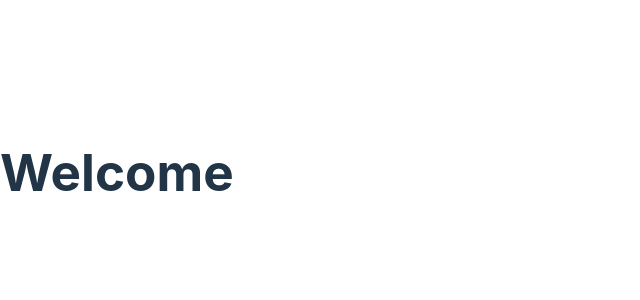
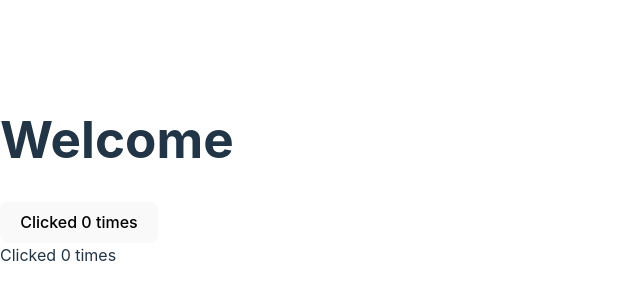
Before and after one commit to binmile/nitin-project-1, a React (Vite) app: page / in a window 1280 px wide. Shown: the part 228-528 px from the top of the page, without its empty margins (0-640 px from the left). Built offline with nearby package versions, Linux system fonts and the light colour scheme.

Commit message:
higher order component

```diff
--- a/src/App.tsx
+++ b/src/App.tsx
@@ -1,9 +1,14 @@
 import React from 'react';
 import Welcome from './components/Welcome';
+import Counter from './components/Counter';
+import ButtonClickCounter from './components/ButtonClickCounter';
+import HoverCounter from './components/HoverCounter';
 
 function App() {
 	return <div className='app'>
 		<Welcome/>
+		<Counter Component={ButtonClickCounter}/>
+		<Counter Component={HoverCounter}/>
 	</div>;
 }
 
--- /dev/null
+++ b/src/components/ButtonClickCounter.tsx
@@ -0,0 +1,10 @@
+import React from 'react';
+import {type DerivedCounterType} from './type';
+
+const ButtonClickCounter: React.FC<DerivedCounterType> = ({count, increment}: DerivedCounterType) => (
+	<button onClick={increment}>
+      Clicked {count} times
+	</button>
+);
+
+export default ButtonClickCounter;
--- /dev/null
+++ b/src/components/Counter.tsx
@@ -0,0 +1,14 @@
+import React from 'react';
+import {useState} from 'react';
+import {type CounterType, type CounterState} from './type';
+
+const Counter: React.FC<CounterType> = ({Component}: CounterType) => {
+	const [counter, setCount] = useState<CounterState>({count: 0});
+	const increment = () => {
+		setCount({count: counter.count + 1});
+	};
+
+	return <Component count={counter.count} increment={increment} />;
+};
+
+export default Counter;
--- /dev/null
+++ b/src/components/HoverCounter.tsx
@@ -0,0 +1,10 @@
+import React from 'react';
+import {type DerivedCounterType} from './type';
+
+const HoverCounter: React.FC<DerivedCounterType> = ({count, increment}: DerivedCounterType) => (
+	<div onMouseOver={increment}>
+      Clicked {count} times
+	</div>
+);
+
+export default HoverCounter;
```
Also changed, not shown: src/components/type.d.ts (added, +10 -0 lines).
